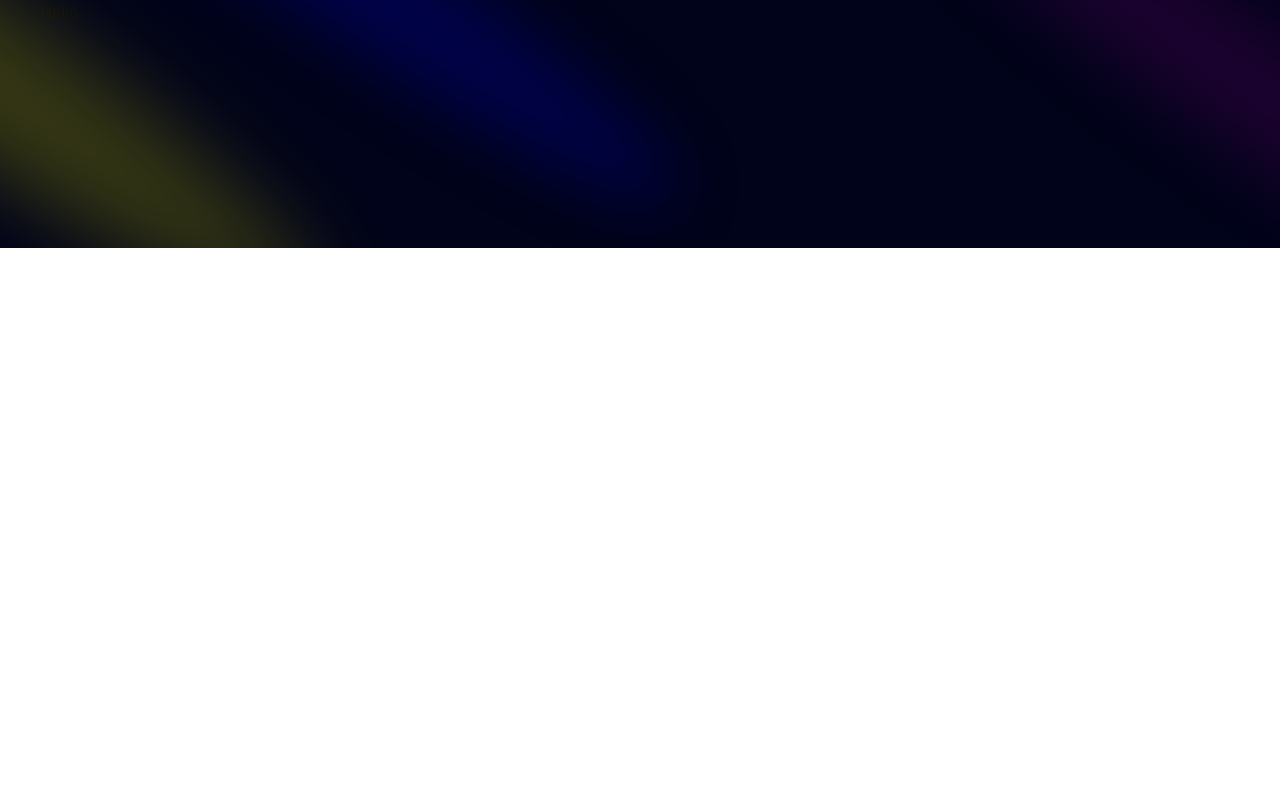
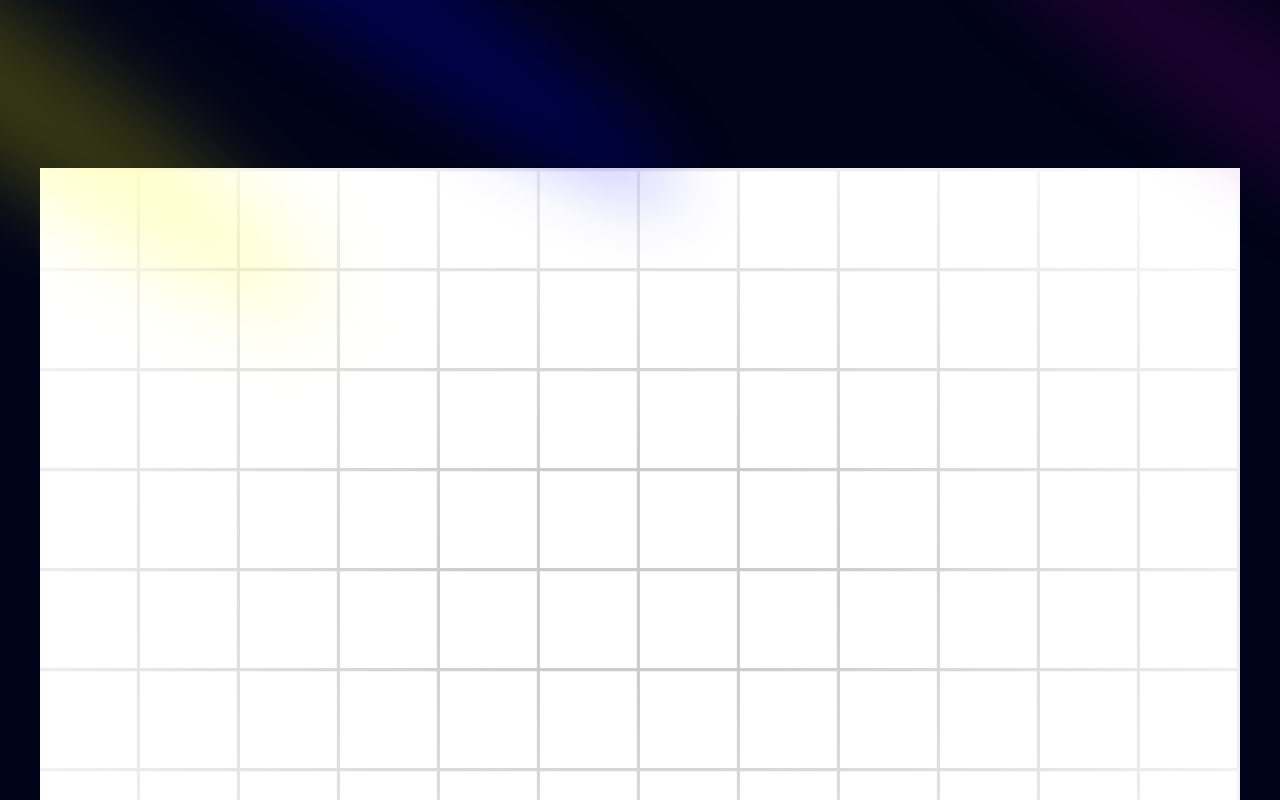
Before and after one commit to YanBerdin/next-portfolio, a Next.js app: page / in a window 1280 px wide. Shown: the top 800 px of the page. Built offline with nearby package versions, Linux system fonts and the light colour scheme.

Commit message:
install hero background

```diff
--- a/components/Hero.tsx
+++ b/components/Hero.tsx
@@ -4,10 +4,21 @@
 export const Hero = () => {
     return (
         <div className="pb-20 pt-36">
-            <Spotlight className="-top-40 -left-10 md:-left-32 md:-top-20 h-screen" fill="yellow" />
-            <Spotlight className="top-10 left-full h-[80vh] w-[50vw]" fill="purple" />
-            <Spotlight className="-top-28 left-80 h-[80vh] w-[50vw]" fill="blue" />
+            <div>
+                <Spotlight className="-top-40 -left-10 md:-left-32 md:-top-20 h-screen" fill="yellow" />
+                <Spotlight className="top-10 left-full h-[80vh] w-[50vw]" fill="purple" />
+                <Spotlight className="-top-28 left-80 h-[80vh] w-[50vw]" fill="blue" />
+            </div>
+            <div className="h-screen w-full dark:bg-black-100 bg-white  dark:bg-grid-white/[0.3] bg-grid-black/[0.2] relative flex items-center justify-center">
+                {/* Radial gradient for the container to give a faded look */}
+                <div className="absolute pointer-events-none inset-0 flex items-center justify-center dark:bg-black-100 bg-white [mask-image:radial-gradient(ellipse_at_center,transparent_20%,black)]"/>
+                {/*
+                <p className="text-4xl sm:text-7xl font-bold relative z-20 bg-clip-text text-transparent bg-gradient-to-b from-neutral-200 to-neutral-500 py-8">
+                    Backgrounds
+                </p>
+                */}
 
+            </div>
         </div>
 
         /*
```
